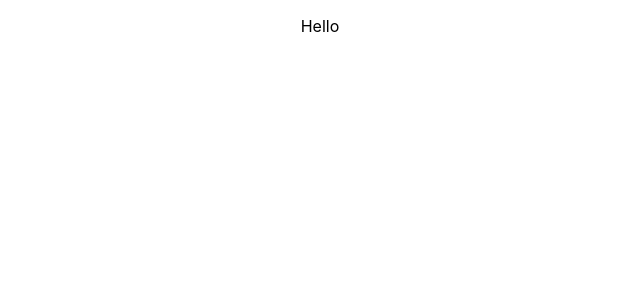
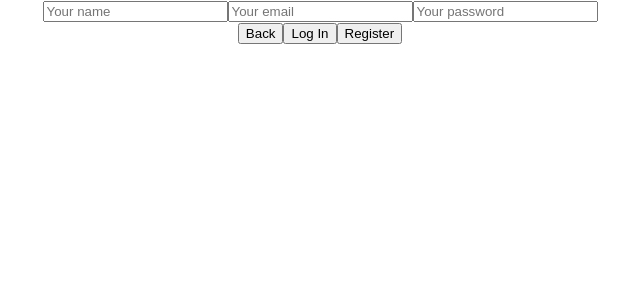
Before and after one commit to MarkiMark01/todo-redux-async, a React (Create React App) app: page /#/ in a window 1280 px wide. Shown: the top 300 px of the page, without its empty margins (320-960 px from the left). Built offline with nearby package versions, Linux system fonts and the light colour scheme.

Commit message:
upgrade Register, add inputs and buttons

```diff
--- a/src/components/pages/Register/Register.jsx
+++ b/src/components/pages/Register/Register.jsx
@@ -1,8 +1,19 @@
 const Register = () => {
   return (
-    <div>
-      <p>Hello</p>
-    </div>
+    <section>
+      <form>
+        <section>
+          <input type="text" placeholder="Your name" />
+          <input type="email" placeholder="Your email" />
+          <input type="password" placeholder="Your password" />
+        </section>
+        <section>
+          <button type="button">Back</button>
+          <button type="button">Log In</button>
+          <button type="button">Register</button>
+        </section>
+      </form>
+    </section>
   );
 };
 export default Register;
```
